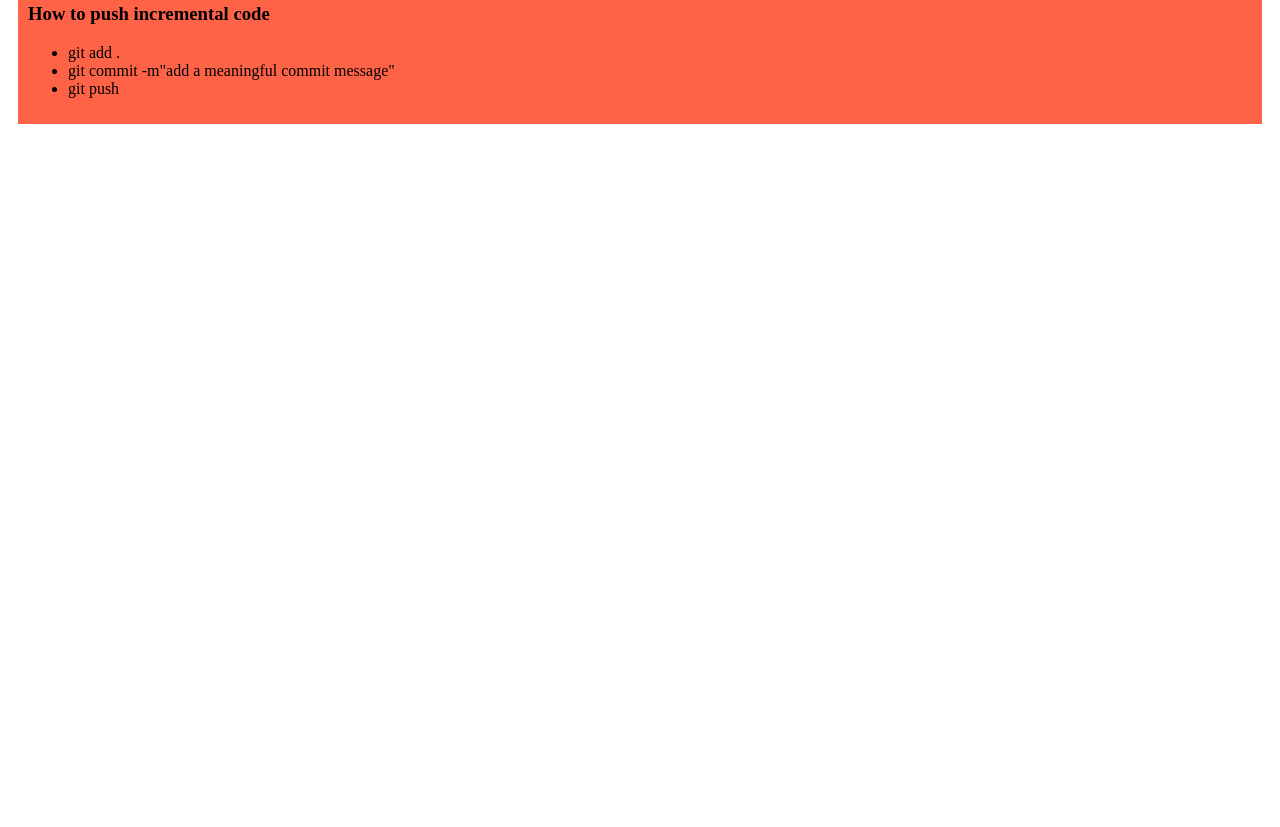
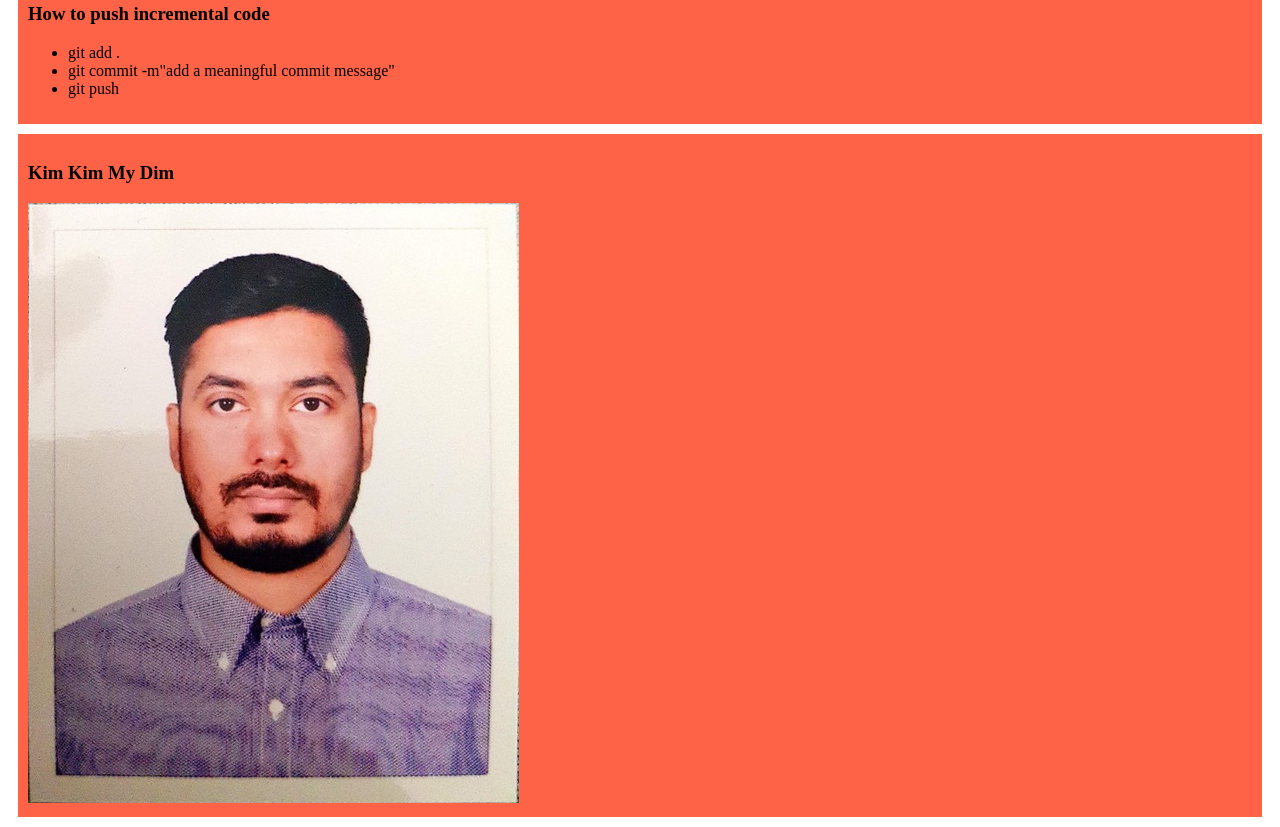
Before and after one commit to Shezan009/my-first-github-repo, a plain HTML site: page index.html in a window 1280 px wide. Shown: the part 460-1287 px from the top of the page. Before the commit the page ends 800 px from the top, so only its background shows below. Drawn offline with Linux system fonts and the light colour scheme.

Commit message:
kim kim my pic

```diff
--- a/index.html
+++ b/index.html
@@ -27,5 +27,9 @@
         <li>git push</li>
     </ul>
   </div>
+  <div>
+    <h3>Kim Kim My Dim</h3>
+    <img src="Images/Image 1.jpeg" alt="">
+  </div>
 </body>
 </html>
```
Also changed, not shown: Images/Image 1.jpeg (added).
